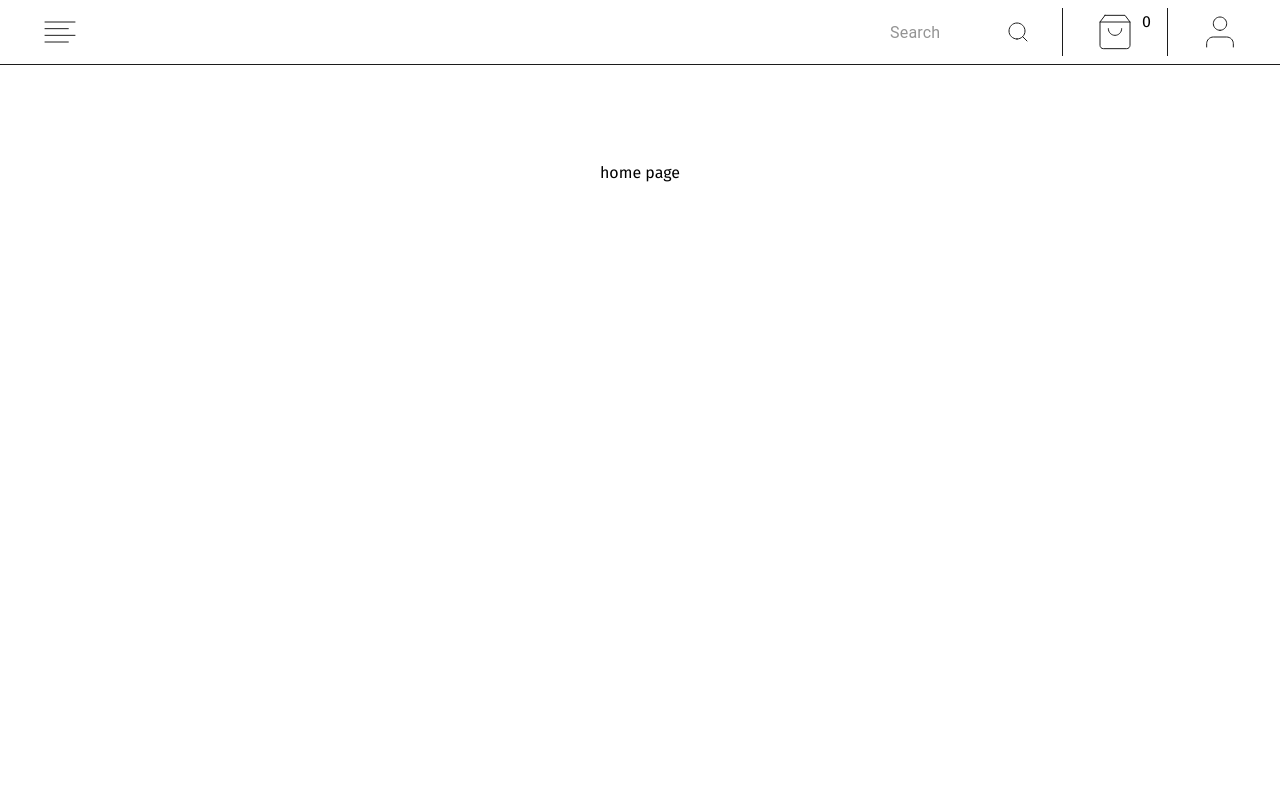
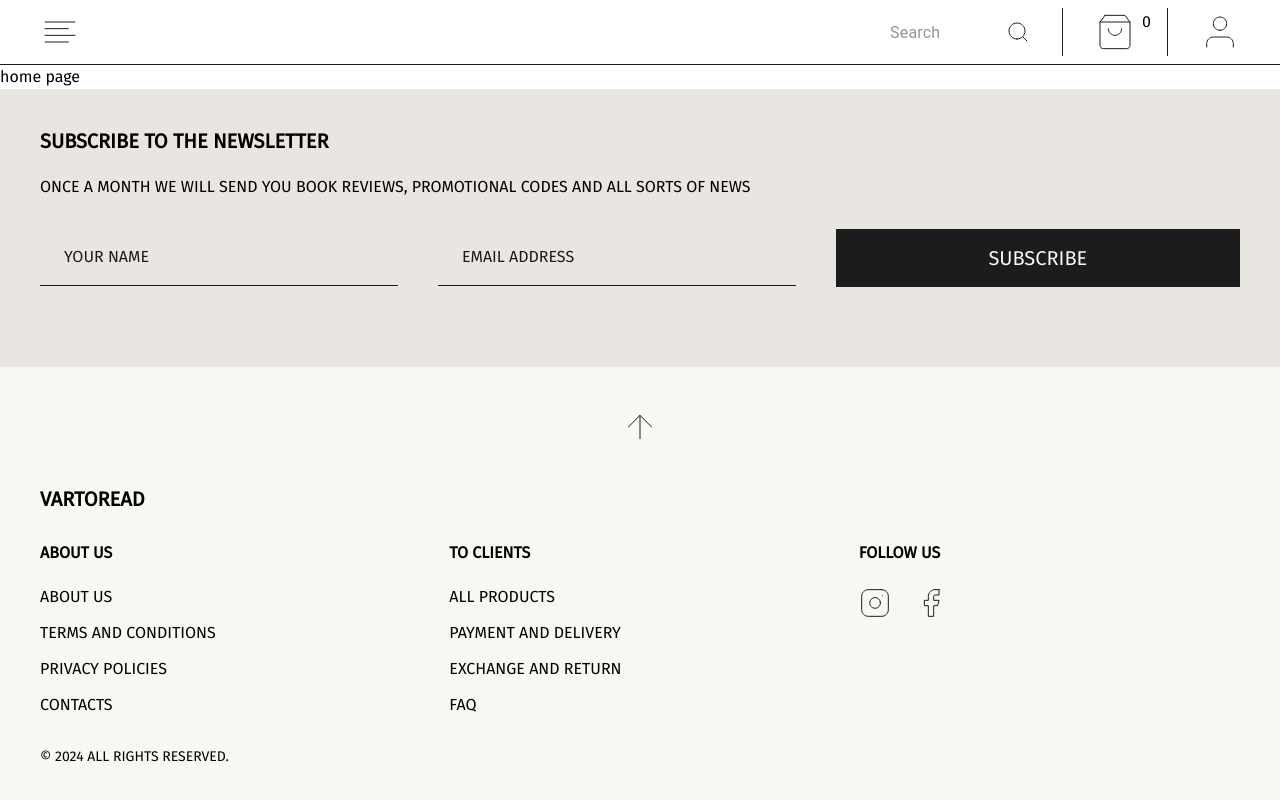
Before and after one commit to Ir-ra/read, a Next.js app: page / in a window 1280 px wide. Shown: the top 800 px of the page. Built offline with nearby package versions, Linux system fonts and the light colour scheme.

Commit message:
add subscribe

```diff
--- a/package.json
+++ b/package.json
@@ -13,9 +13,11 @@
     "@emotion/styled": "^11.11.0",
     "@mui/icons-material": "^5.15.9",
     "@mui/material": "^5.15.9",
+    "formik": "^2.4.5",
     "next": "14.1.0",
     "react": "^18",
-    "react-dom": "^18"
+    "react-dom": "^18",
+    "yup": "^1.3.3"
   },
   "devDependencies": {
     "@types/node": "^20",
--- /dev/null
+++ b/src/app/components/Button/Button.tsx
@@ -0,0 +1,23 @@
+import React from 'react';
+
+type ButtonProps = {
+  title: string;
+}
+
+export const Button: React.FC<ButtonProps> = ({ title }) => {
+  const buttonType = title === 'Subscribe' ? 'submit' : 'button';
+
+  return (
+    <button
+      type={buttonType}
+      className='flex justify-center bg-Black py-4 px-8
+      text-Background text-s tablet:text-sm desktop:text-m w-full font-normal uppercase
+      box-border border border-Black
+      transition duration-300 ease-in-out
+      hover:bg-White hover:text-Black
+      active:bg-White active:text-Black'
+    >
+      {title}
+    </button>
+  );
+};
--- /dev/null
+++ b/src/app/components/Subscribe/Subscribe.tsx
@@ -0,0 +1,21 @@
+import { SubscribeForm } from './SubscribeForm';
+
+export const Subscribe = () => {
+  return (
+    <section className="flex flex-col bg-AccentBackground
+    px-6 py-[60px] tablet:p-10 tablet:pb-20
+    gap-5 tablet:gap-8">
+      <div className="flex flex-col gap-6">
+        <h1 className="text-s tablet:text-sm desktop:text-l font-bold uppercase">
+          SUBSCRIBE TO THE NEWSLETTER
+        </h1>
+
+        <p className="text-xxxs tablet:text-xxs font-light uppercase">
+          Once a month we will send you book reviews, promotional codes and all sorts of news
+        </p>
+      </div>
+
+      <SubscribeForm />
+    </section>
+  );
+};
--- /dev/null
+++ b/src/app/components/Subscribe/SubscribeForm.tsx
@@ -0,0 +1,95 @@
+"use client"
+
+import React, { useState } from 'react';
+import { Formik, Form, Field } from 'formik';
+import * as Yup from 'yup';
+
+import ERROR from '../../assets/input_error.svg';
+import Validation from '../../assets/input_validation.svg';
+import { Button } from '../Button/Button';
+import Image from 'next/image';
+
+const inputStyles = 'bg-AccentBackground w-full font-light box-border border-b border-Black placeholder:text-xxxs tablet:placeholder:text-xxs placeholder:text-Black placeholder:uppercase py-4 px-0 tablet:px-6 outline-none';
+
+interface FormValues {
+  firstName: string;
+  email: string;
+}
+
+export const SubscribeForm: React.FC = () => {
+  const [showValidationIcon, setShowValidationIcon] = useState(false);
+
+  const initialValues: FormValues = {
+    firstName: '',
+    email: '',
+  };
+
+  const validationSchema = Yup.object({
+    firstName: Yup.string().required('Required'),
+    email: Yup.string().email('ERROR'),
+  });
+
+  return (
+    <Formik
+      initialValues={initialValues}
+      validationSchema={validationSchema}
+      onSubmit={(values, { setSubmitting, resetForm }) => {
+        setTimeout(() => {
+          setSubmitting(false);
+          console.log(values);
+        }, 500);
+        resetForm();
+      }}
+    >
+      {({ values, errors, handleChange, handleBlur }) => (
+        <Form className="flex flex-col tablet:flex-row w-full gap-[10px] tablet:gap-10" noValidate>
+
+          <div className="relative w-full">
+            <Field
+              type="text"
+              id="firstName"
+              name="firstName"
+              placeholder="Your name"
+              className={inputStyles}
+              autocomplete="off"
+            />
+          </div>
+
+          <div className="flex flex-col gap-2 relative w-full mb-[60px] tablet:mb-0">
+            <Field
+              type="email"
+              id="email"
+              name="email"
+              placeholder="Email address"
+              className={inputStyles}
+              autocomplete="off"
+              onChange={(e: React.ChangeEvent<HTMLInputElement>) => {
+                handleChange(e);
+                setShowValidationIcon(true);
+                setTimeout(() => setShowValidationIcon(false), 1000);
+              }}
+              onBlur={handleBlur}
+              value={values.email}
+            />
+
+            {showValidationIcon && (
+              <div className="flex absolute bottom-[-22px] tablet:bottom-[-22px]">
+                <Image src={Validation} alt="validation icon"/>
+                <p className="ml-1">Validation</p>
+              </div>
+            )}
+
+            {errors.email && !showValidationIcon && (
+              <div className="flex absolute bottom-[-22px] tablet:bottom-[-22px]">
+                <Image src={ERROR} alt="error icon"/>
+                <p className="ml-1">{errors.email}</p>
+              </div>
+            )}
+          </div>
+
+          <Button title={'Subscribe'} />
+        </Form >
+      )}
+    </Formik >
+  );
+};
--- a/src/app/page.tsx
+++ b/src/app/page.tsx
@@ -1,7 +1,10 @@
+import { Subscribe } from "./components/Subscribe/Subscribe";
+
 export default function Home() {
   return (
-    <main className="flex min-h-screen flex-col items-center justify-between p-24">
+    <main className="">
       <p>home page</p>
+      <Subscribe />
     </main>
   );
 }
```
Also changed, not shown: 1 other file (tests, documents, lock files or other folders).
